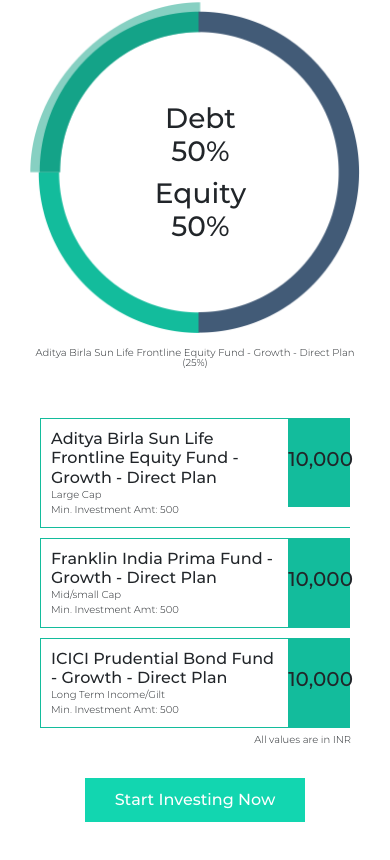
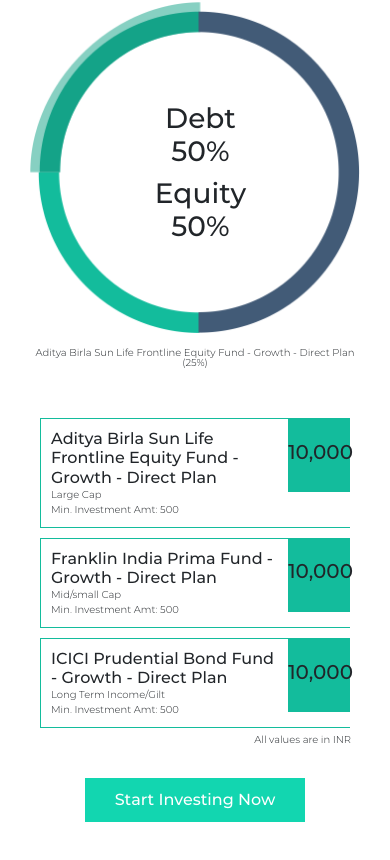
Before and after one commit to jyothbhoga-zz/valuefy-assignment, a plain HTML site: page index.html in a window 390 px wide. Shown: the part 696-1556 px from the top of the page. Drawn offline with Linux system fonts and the light colour scheme.

Commit message:
Update style.css

```diff
--- a/css/style.css
+++ b/css/style.css
@@ -97,7 +97,7 @@
 }
 .right-section .plan-wrapper .plan-details {
   width: 85%;
-  padding: 20px;
+  padding: 15px;
 }
 .right-section .plan-wrapper .plan-details .plan-heading {
   font-family: 'Montserrat Medium';
@@ -107,7 +107,7 @@
   background-color:#13BC9C;
   float: right;
   text-align: center;
-  padding: 27px 0;
+  padding: 22px 0;
   font-family: 'Montserrat Medium';
   margin-bottom: 0;
 }
@@ -137,7 +137,7 @@
 }
 @media screen and  (max-width: 1200px) {
   .right-section .plan-wrapper .plan-amount.first {
-    padding: 36px 0;
+    padding: 32px 0;
   }
   .submit-btn {
   margin: 40px auto
@@ -186,7 +186,7 @@
 @media screen and  (max-width: 768px) {
     .right-section .plan-wrapper .plan-amount,
     .right-section .plan-wrapper .plan-amount.first {
-    padding: 28px 0;
+    padding: 20.5px 0;
     width: 20%;
   }
 
@@ -205,6 +205,7 @@
   }
   .right-section .plan-wrapper .plan-term-min-amt {
     font-size: 10px;
+    width: 130px;
   }
 }
 
```
